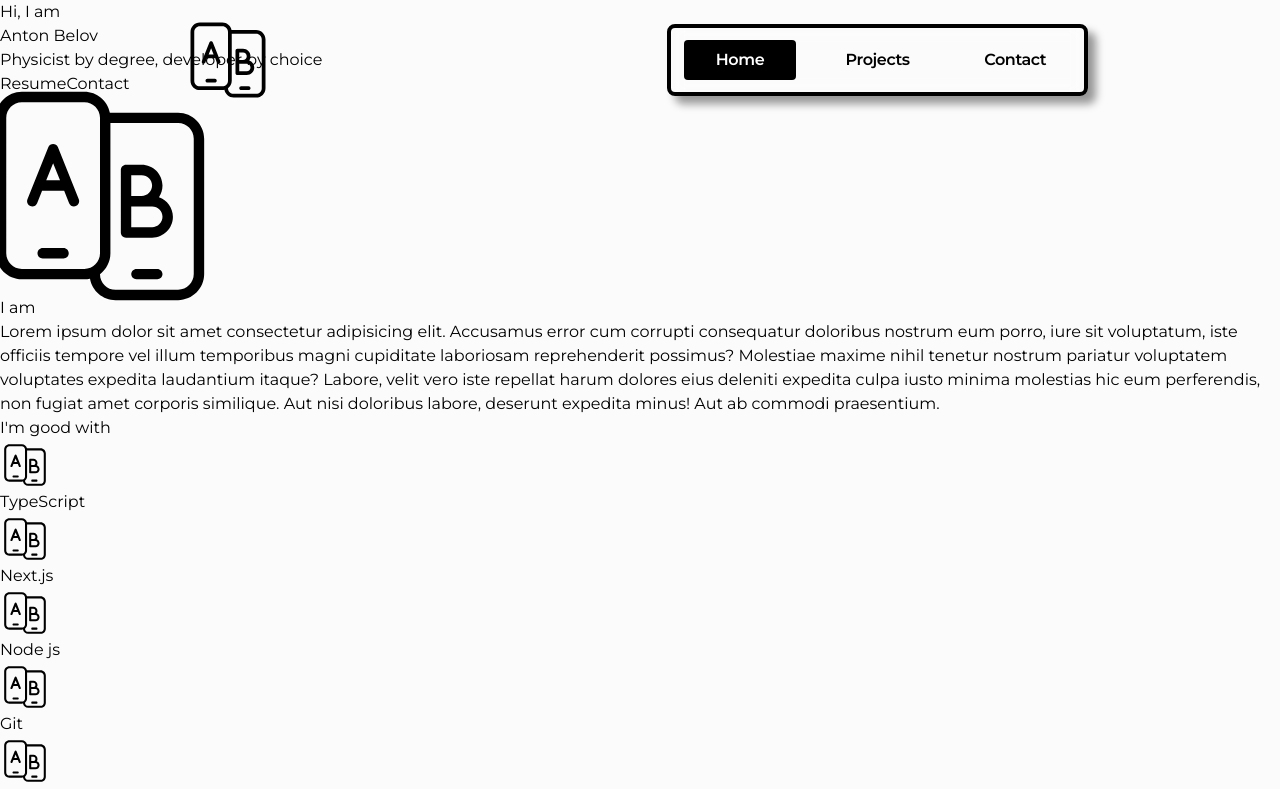
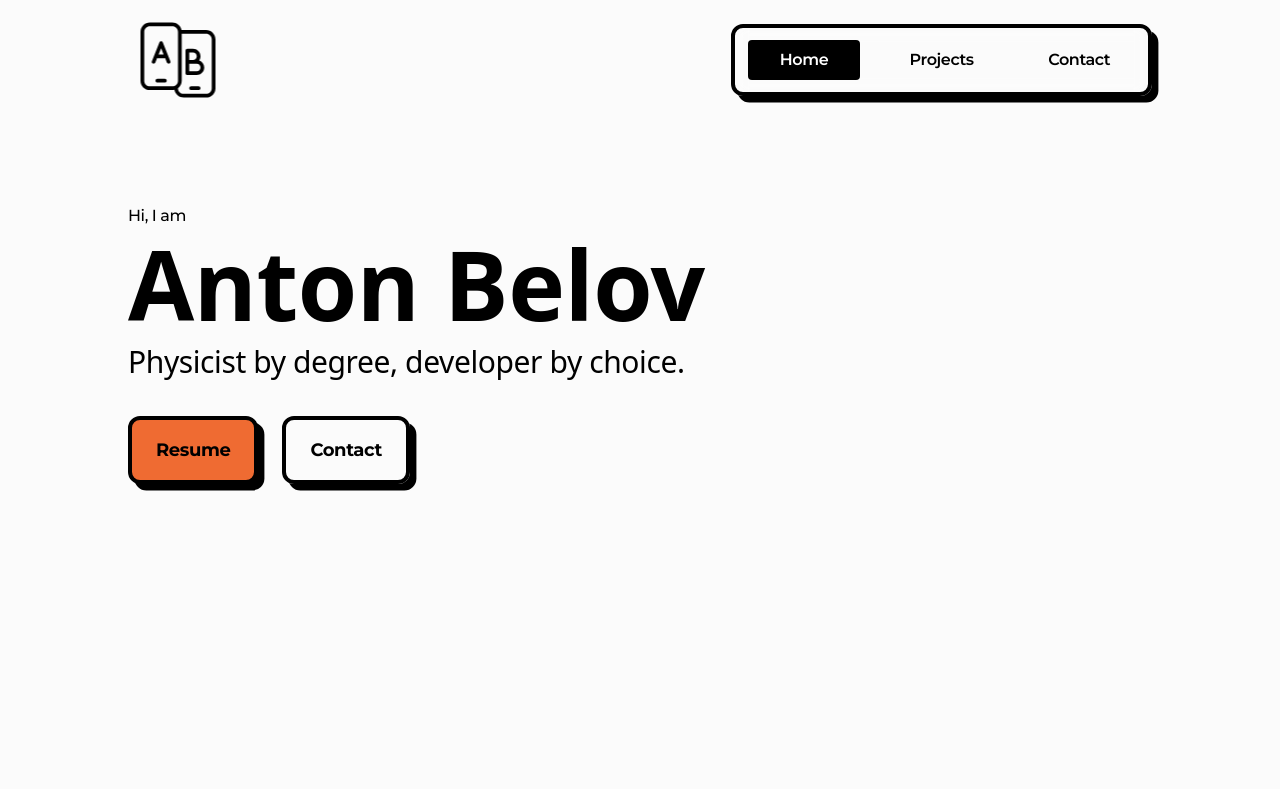
Before and after one commit to Commit2Cosmos/Porfolio-2.0, a Next.js app: page / in a window 1280 px wide. Shown: the top 789 px of the page. Built offline with nearby package versions, Linux system fonts and the light colour scheme.

Commit message:
landing page css complete

```diff
--- a/src/app/components/button.tsx
+++ /dev/null
@@ -1,16 +0,0 @@
-type ButtonProps = {
-    text: string,
-    btnClass: string
-}
-
-
-export default function Button(props: ButtonProps) {
-
-    const { text, btnClass } = props
-
-    return (
-        <button className={btnClass}>
-            { text }
-        </button>
-    )
-}
--- a/src/app/components/contact/contact.tsx
+++ b/src/app/components/contact/contact.tsx
@@ -1,5 +1,4 @@
 import Form from "./form";
-import Button from "@/button";
 
 
 export default function Contact() {
@@ -7,7 +6,7 @@ export default function Contact() {
         <section id="contact">
             <h2>Leave a comment</h2>
             <Form />
-            <Button text={"Share message"} btnClass={""} />
+            <button>Share message</button>
         </section>
     );
 }
--- a/src/app/components/landingMain/landingMain.tsx
+++ b/src/app/components/landingMain/landingMain.tsx
@@ -1,15 +1,21 @@
-import Button from "@/button"
 import Link from 'next/link'
 
 
 export default function LandingMain() {
     return (
-        <section>
+        <section className="w-screen h-screen
+        px-[10%] pb-20
+        flex flex-col justify-center
+        ">
             <p>Hi, I am</p>
-            <h1>Anton Belov</h1>
-            <h3>Physicist by degree, developer by choice</h3>
-            <Button text={"Resume"} btnClass={""} />
-            <Link href="/#contact">Contact</Link>
+            <h1 className='my-2'>Anton Belov</h1>
+            <h3 className='my-1'>Physicist by degree, developer by choice.</h3>
+            <div className='font-bold text-lg my-8
+            flex gap-6
+            '>
+                <button className="px-6 py-4 landing-btn custom-border shadow-menu-shadow bg-orange-xtra">Resume</button>
+                <Link className="px-6 py-4 landing-btn custom-border shadow-menu-shadow" href="/#contact">Contact</Link>
+            </div>
         </section>
     )
 }
--- a/src/app/components/navigation/logosvg.tsx
+++ b/src/app/components/navigation/logosvg.tsx
@@ -5,7 +5,7 @@ export default function LogoSVG() {
     return (
         <Image
             src="/ab-logo.svg"
-            width={200}
+            width={100}
             height={200}
             alt="Picture of the logo"
             className="scale-125"
--- a/src/app/components/navigation/menu.tsx
+++ b/src/app/components/navigation/menu.tsx
@@ -8,10 +8,11 @@ export default function Menu() {
     const isActive = true;
 
     return (
-        <div className="font-semibold tracking-tight border-4 border-black rounded-lg shadow-menu-shadow backdrop-blur
-        flex items-center justify-center mx-16
+        <div className="custom-border shadow-menu-shadow backdrop-blur
+        font-semibold
+        flex items-center justify-center
         ">
-            <Link className={`navbar-menu-items menu-shadow
+            <Link className={`navbar-menu-items
             ${isActive ? 'bg-black text-white' : ''}`} href="/">Home</Link>
             <Link className="navbar-menu-items" href={paths.projects}>Projects</Link>
             <Link className="navbar-menu-items" href={paths.contact}>Contact</Link>
--- a/src/app/components/navigation/navbar.tsx
+++ b/src/app/components/navigation/navbar.tsx
@@ -4,7 +4,7 @@ import Menu from "./menu"
 
 export default function Navbar() {
     return (
-        <nav className="fixed w-full h-[4.5rem] my-6 px-32
+        <nav className="fixed w-full h-[4.5rem] my-6 px-[10%]
         flex justify-between
         ">
             <LogoSVG />
--- a/src/app/globals.css
+++ b/src/app/globals.css
@@ -9,6 +9,15 @@
     :root {
         /* --custom-blue: theme('colors.slate.50'); */
         font-size: 16px;
+        @apply font-medium tracking-tight;
+    }
+
+    h1 {
+        @apply font-extrabold text-8xl font-sans;
+    }
+
+    h3 {
+        @apply font-light text-3xl font-sans;
     }
 
     /* body {
@@ -30,6 +39,10 @@
 
 @layer utilities {
     .outline-all, .outline-all > * {
-        @apply outline outline-orange-600
+        @apply outline outline-orange-600;
+    }
+
+    .custom-border {
+        @apply border-4 border-black rounded-xl;
     }
 }
--- a/tailwind.config.ts
+++ b/tailwind.config.ts
@@ -16,7 +16,7 @@ const config: Config = {
                 'inactive-button-grey': '#656565',
             },
             boxShadow: {
-                'menu-shadow': '0.5rem 0.5rem 0.5rem rgba(0, 0, 0, 0.4)',
+                'menu-shadow': '0.4rem 0.4rem 0 rgba(0, 0, 0, 1)',
             }
         },
     },
```
